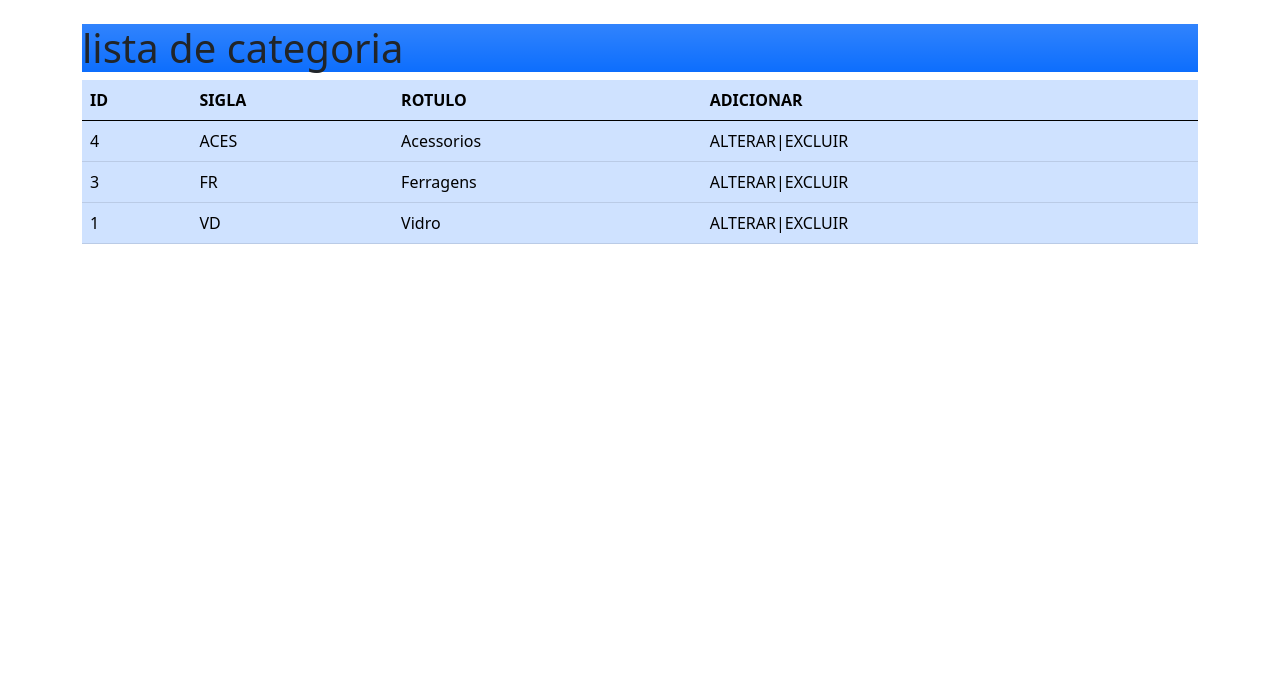
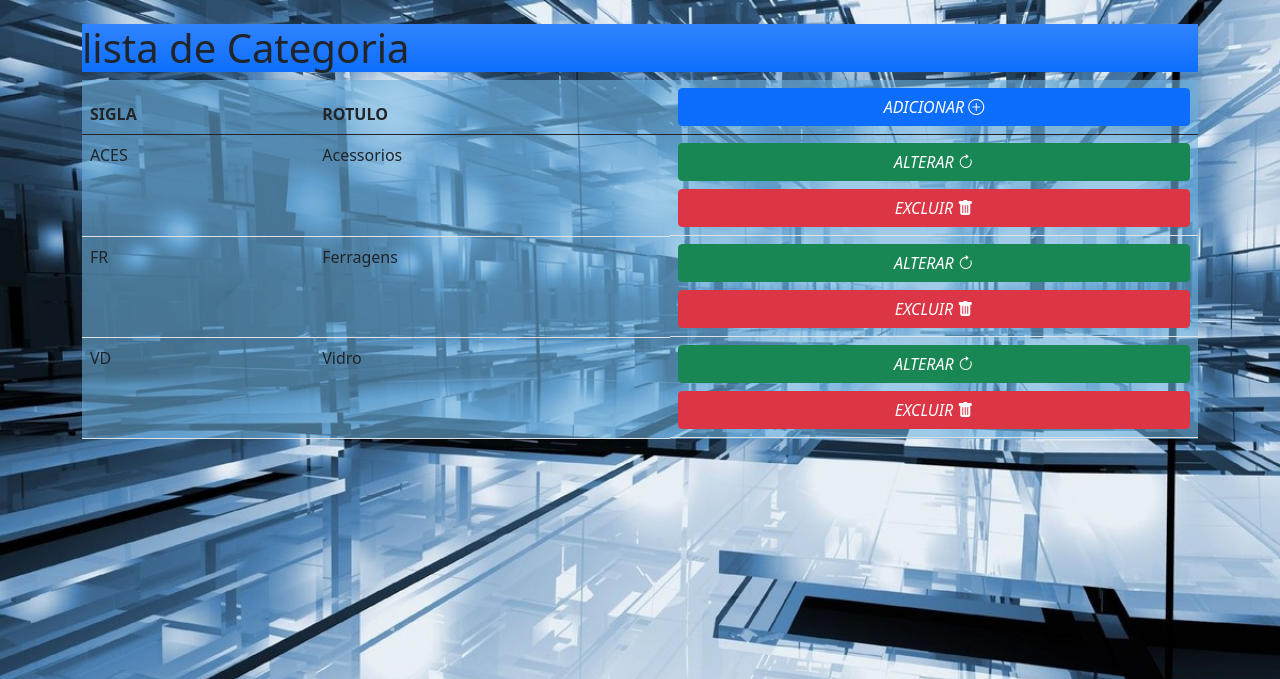
Before and after one commit to Cardosojr0202/projeto_vidro, a PHP site: page /lista_categoria.php in a window 1280 px wide. Shown: the top 679 px of the page. Run offline with PHP 8.4, Linux system fonts and the light colour scheme; data comes from the database, SQL or seed files in the repository.

Commit message:
lista
lista categoria quase pronta

```diff
--- a/admin/lista_categoria.php
+++ b/admin/lista_categoria.php
@@ -19,29 +19,45 @@ $totalrows = ($list)->fetch_assoc();
     <link rel="stylesheet" href="../css/bootstrap.min.css" >
     <!-- Link para CSS específico -->
     <link rel="stylesheet" href="../css/meu_estilo.css">
+    <!-- Link para icones do bootstrap -->
+    <link rel="stylesheet" href="https://cdn.jsdelivr.net/npm/bootstrap-icons@1.8.2/font/bootstrap-icons.css">
 </head>
-<body>
+<body class="fundofixo">
     <main class="container"><br>
-        <h1 class="bg-primary bg-gradient">lista de categoria</h1>
+        <h1 class="bg-primary bg-gradient">lista de Categoria</h1>
         <div>
-            <table class="table table-primary table-hover tbopacidade">
+            <table class="table table-hover tbopacidade">
              <!-- thead>tr>th*8 -->
              <thead>
                  <tr>
-                     <th class="col">ID</th>
-                     <th class="col">SIGLA</th>
-                     <th class="col">ROTULO</th>
-                     <th class="col">ADICIONAR</th>
+                     <th class="d-none">ID</th>
+                     <th>SIGLA</th>
+                     <th>ROTULO</th>
+                     <th>
+                         <a href="#" target="_self" class="btn btn-primary d-block" role="button">
+                            <i class="d-xs-none">ADICIONAR </i>
+                            <i class="bi bi-plus-circle"></i>
+                         </a>
+                    </th>
                  </tr>
              </thead>
               <!-- tbody>tr>td*8 -->
               <tbody>
                   <?php do { ?>
                   <tr>
-                        <td><?php echo $row['id_categoria'] ?></td>
+                        <td class="d-none"><?php echo $row['id_categoria'] ?></td>
                         <td><?php echo $row['sigla_categoria'] ?></td>
                         <td><?php echo $row['rotulo_categoria'] ?></td>
-                        <td>ALTERAR|EXCLUIR</td>
+                        <td class="d-grid gap-2">
+                            <a href="#" class="btn btn-success" role="button">
+                                <i>ALTERAR</i>
+                                <i class="bi bi-arrow-clockwise"></i>
+                            </a>
+                            <button data-nome="" data-id="" class="btn btn-danger">
+                                <i>EXCLUIR</i>
+                                <i class="bi bi-trash-fill"></i>
+                            </button>
+                        </td>
                   </tr>
                   <?php } while ($row = $list->fetch_assoc()); ?>
               </tbody>
--- a/css/meu_estilo.css
+++ b/css/meu_estilo.css
@@ -1,3 +1,8 @@
 .tbopacidade{
-    background-color: rgba(110, 179, 224, 0.6);
+    background-color: rgba(110, 178, 224, 0.6);
 }
+.fundofixo{
+    background: url(../imagens/bg_paralax.jpg) no-repeat fixed;
+    -webkit-background-size:cover;
+    background-size: cover;
+}
```
Also changed, not shown: imagens/bg_paralax.jpg (added), imagens/bg_vidro.jpg (added).
